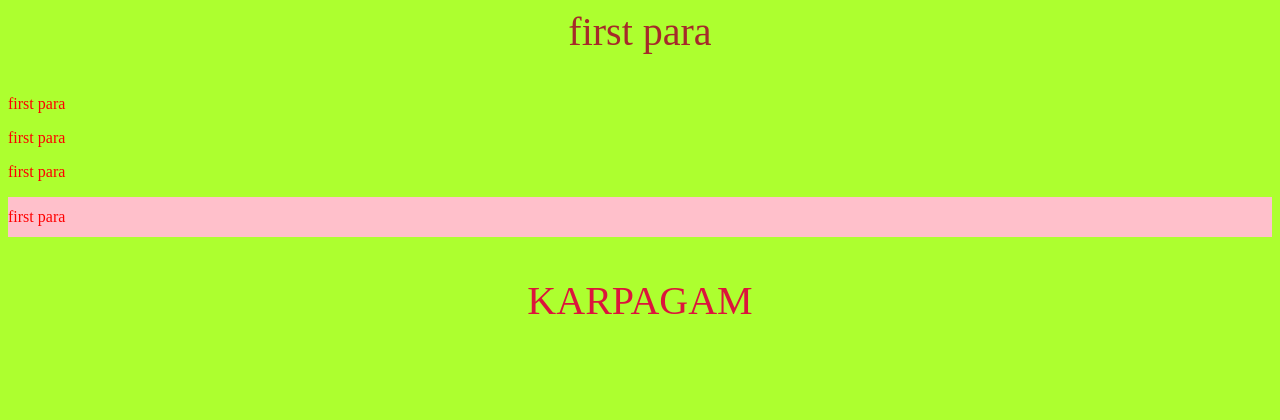
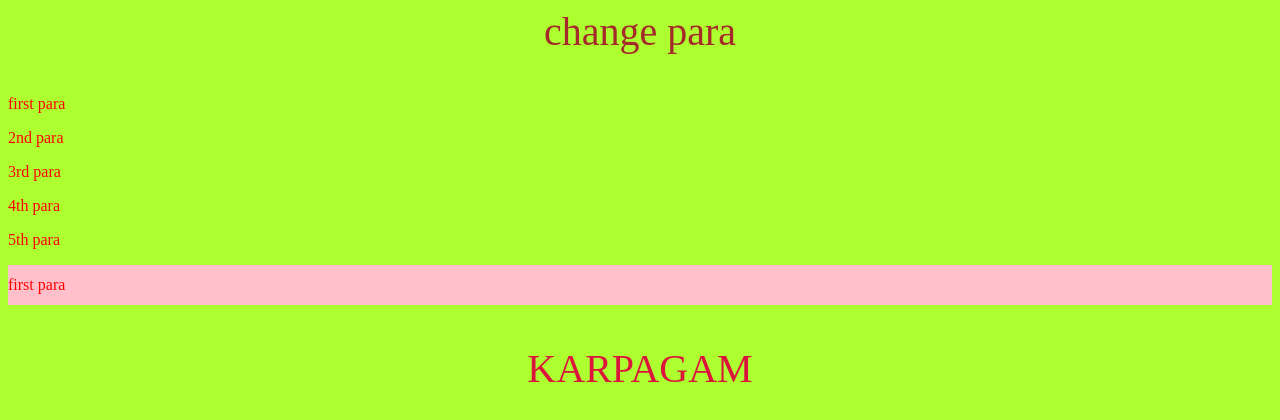
Before and after one commit to karpagalaks/karpagam, a plain HTML site: page index.html in a window 1280 px wide. Drawn offline with Linux system fonts and the light colour scheme.

Commit message:
paragrapchange

```diff
--- a/index.html
+++ b/index.html
@@ -3,10 +3,12 @@
         <link rel="stylesheet"href="style.css" />
     </head>
     <body>
-        <p class="name" id="first">first para</p>
+        <p class="name" id="first">change para</p>
         <p>first para</p>
-        <p>first para</p>
-        <p>first para</p>
+        <p>2nd para</p>
+        <p>3rd para</p>
+         <p>4th para</p>
+        <p>5th para</p>
         <p style="line-height:40px;background-color: pink;">first para</p>
         <p class="name">KARPAGAM</p>
     </body>
--- a/script.js
+++ b/script.js
@@ -1,7 +1,7 @@
 alert('test');
 
 setTimeout(() => document.getElementsByClassName('name')[0].innerHTML='change name',3000)
-setTimeout()) => document.getElementByClassName('name')[1].innerHTML ='',8000)
+setTimeout(()=> document.getElementByClassName('name')[1].innerHTML ='',8000)
 alert(6+6)
 console.log('output')
 var para = document.createElement('p')
```
